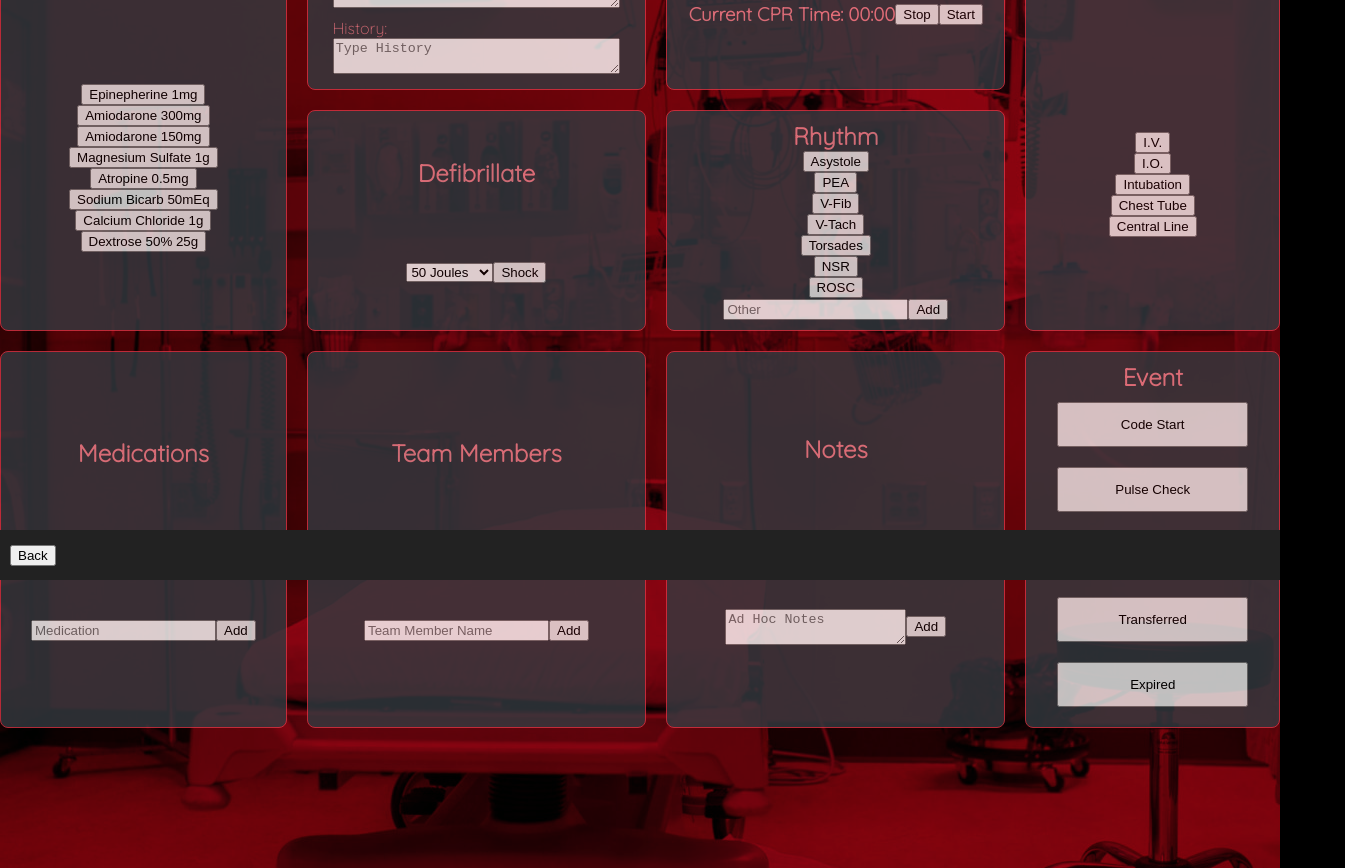
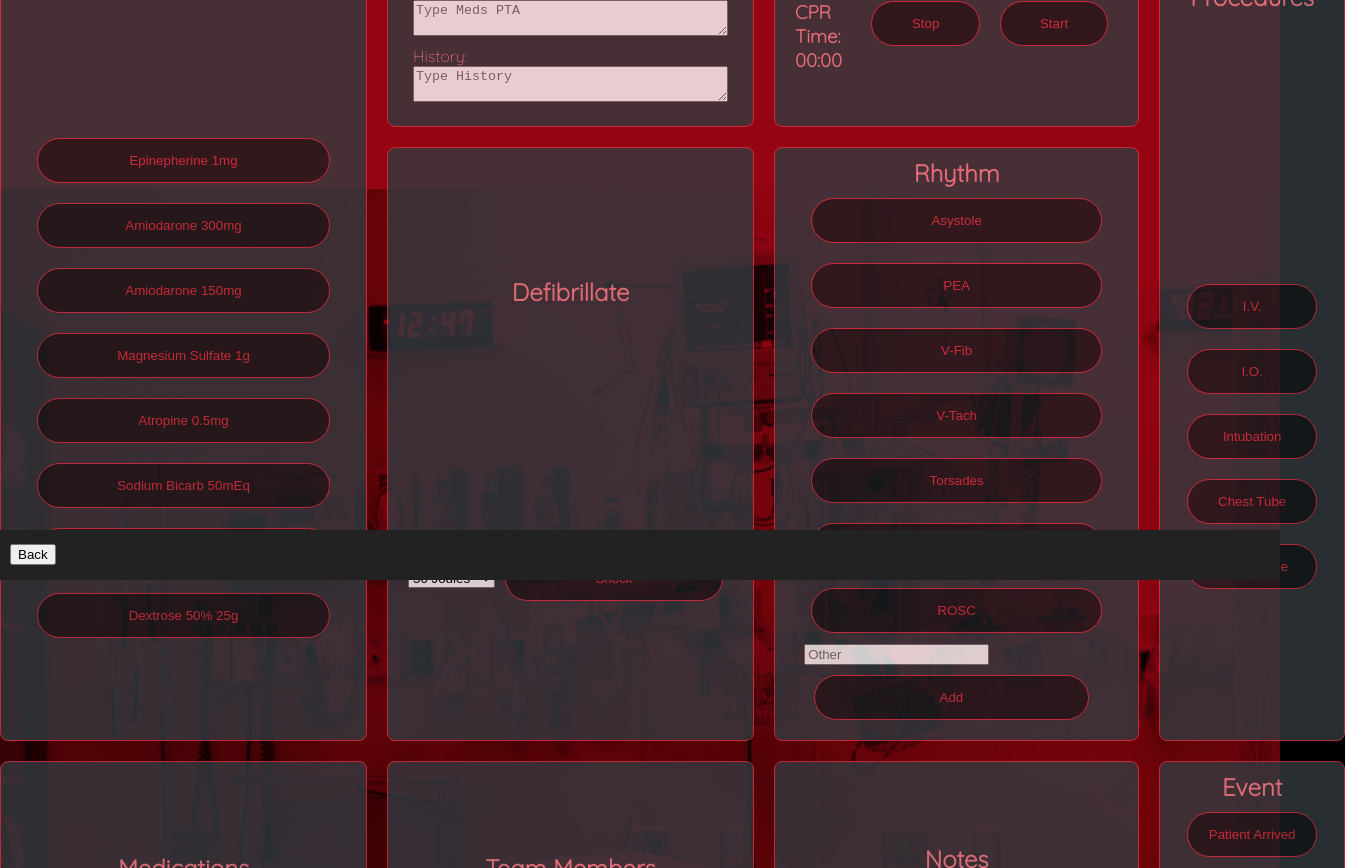
Before and after one commit to pyRN/rapid-resp, a React (Create React App) app: page /codeBlue in a window 1280 px wide. Shown: the part 220-1088 px from the top of the page, 1345 px wide, since content can reach past the window. Built offline with nearby package versions, Linux system fonts and the light colour scheme.

Commit message:
Added style to all buttons in CodeBlueContainer

```diff
--- a/src/components/CodeBlueContainer/CPR.jsx
+++ b/src/components/CodeBlueContainer/CPR.jsx
@@ -13,10 +13,18 @@ const CPR = () => {
       </div>
       <div className="card-content center row">
         <h3 className="">Current CPR Time: 00:00</h3>
-        <button className="" name="stopCpr" onClick={fnOnClick}>
+        <button
+          className="btn code-blue-btn"
+          name="stopCpr"
+          onClick={fnOnClick}
+        >
           Stop
         </button>
-        <button className="" name="startCpr" onClick={fnOnClick}>
+        <button
+          className="btn code-blue-btn"
+          name="startCpr"
+          onClick={fnOnClick}
+        >
           Start
         </button>
       </div>
--- a/src/components/CodeBlueContainer/Defibrillate.jsx
+++ b/src/components/CodeBlueContainer/Defibrillate.jsx
@@ -20,7 +20,7 @@ function Defibrillate() {
           <option value="300 Joules">300 Joules</option>
           <option value="360 Joules">360 Joules</option>
         </select>
-        <button className="" name="shock" onClick={fnOnClick}>
+        <button className="btn code-blue-btn" name="shock" onClick={fnOnClick}>
           Shock
         </button>
       </div>
--- a/src/components/CodeBlueContainer/Events.jsx
+++ b/src/components/CodeBlueContainer/Events.jsx
@@ -7,27 +7,34 @@ const Events = () => {
     event.preventDefault();
   };
 
+  const aEventNames = [
+    "Patient Arrived",
+    "Code Start",
+    "Pulse Check",
+    "R.O.S.C",
+    "Transferred",
+    "Expired",
+    ,
+  ];
+
   return (
     <div className="events-card column center card">
       <div className="card-header">
         <h2>Event</h2>
       </div>
       <div className="card-content center column">
-        <button className="code-blue-btn" onClick={fnOnClick}>
-          Code Start
-        </button>
-        <button className="code-blue-btn" onClick={fnOnClick}>
-          Pulse Check
-        </button>
-        <button className="code-blue-btn" onClick={fnOnClick}>
-          R.O.S.C
-        </button>
-        <button className="code-blue-btn" onClick={fnOnClick}>
-          Transferred
-        </button>
-        <button className="code-blue-btn" onClick={fnOnClick}>
-          Expired
-        </button>
+        {aEventNames.map((sEventName) => {
+          return (
+            <button
+              className="btn code-blue-btn"
+              name={sEventName}
+              onClick={fnOnClick}
+              key={sEventName}
+            >
+              {sEventName}
+            </button>
+          );
+        })}
       </div>
     </div>
   );
--- a/src/components/CodeBlueContainer/Medications.jsx
+++ b/src/components/CodeBlueContainer/Medications.jsx
@@ -13,7 +13,11 @@ const Medications = () => {
       </div>
       <div className="card-content center row">
         <input placeholder="Medication" />
-        <button className="" name="addMedication" onClick={fnOnClick}>
+        <button
+          className="btn code-blue-btn"
+          name="addMedication"
+          onClick={fnOnClick}
+        >
           Add
         </button>
       </div>
--- a/src/components/CodeBlueContainer/Notes.jsx
+++ b/src/components/CodeBlueContainer/Notes.jsx
@@ -11,9 +11,9 @@ const Notes = () => {
       <div className="card-header">
         <h2>Notes</h2>
       </div>
-      <div className="card-content center row">
+      <div className="card-content center column">
         <textarea className="" id="noteTextArea" placeholder="Ad Hoc Notes" />
-        <button className="" name="Note" onClick={fnOnClick}>
+        <button className="btn code-blue-btn" name="Note" onClick={fnOnClick}>
           Add
         </button>
       </div>
--- a/src/components/CodeBlueContainer/Procedures.jsx
+++ b/src/components/CodeBlueContainer/Procedures.jsx
@@ -9,7 +9,7 @@ const Procedures = () => {
       </div>
       <div className="card-content center column">
         <button
-          className=""
+          className="btn code-blue-btn"
           name="I.V."
           key="I.V."
           data-toggle="modal"
@@ -18,7 +18,7 @@ const Procedures = () => {
           I.V.
         </button>
         <button
-          className=""
+          className="btn code-blue-btn"
           name="I.O."
           key="I.O."
           data-toggle="modal"
@@ -27,7 +27,7 @@ const Procedures = () => {
           I.O.
         </button>
         <button
-          className=""
+          className="btn code-blue-btn"
           name="Intubation"
           key="Intubation"
           data-toggle="modal"
@@ -36,7 +36,7 @@ const Procedures = () => {
           Intubation
         </button>
         <button
-          className=""
+          className="btn code-blue-btn"
           name="Chest Tube"
           key="Chest Tube"
           data-toggle="modal"
@@ -45,7 +45,7 @@ const Procedures = () => {
           Chest Tube
         </button>
         <button
-          className="b"
+          className="btn code-blue-btn"
           name="Central Line"
           key="Central Line"
           data-toggle="modal"
--- a/src/components/CodeBlueContainer/QuickMeds.jsx
+++ b/src/components/CodeBlueContainer/QuickMeds.jsx
@@ -37,7 +37,7 @@ const QuickMeds = () => {
         {aQuickMedicationNames.map((sMedicationName) => {
           return (
             <button
-              className=""
+              className="btn code-blue-btn"
               name={sMedicationName}
               onClick={fnOnClick}
               key={sMedicationName}
--- a/src/components/CodeBlueContainer/Rhythm.jsx
+++ b/src/components/CodeBlueContainer/Rhythm.jsx
@@ -26,7 +26,7 @@ const Rhythm = () => {
         {aRhythms.map((sRhythm) => {
           return (
             <button
-              className=""
+              className="btn code-blue-btn"
               name={sRhythm}
               onClick={fnOnClick}
               key={sRhythm}
@@ -37,7 +37,11 @@ const Rhythm = () => {
         })}
         <div>
           <input placeholder="Other" />
-          <button className="" name="Other" onClick={fnOnClick}>
+          <button
+            className="btn code-blue-btn"
+            name="Other"
+            onClick={fnOnClick}
+          >
             Add
           </button>
         </div>
--- a/src/components/CodeBlueContainer/Team.jsx
+++ b/src/components/CodeBlueContainer/Team.jsx
@@ -13,7 +13,11 @@ const Team = () => {
       </div>
       <div className="card-content center row">
         <input placeholder="Team Member Name" />
-        <button className="" name="addTeamMember" onClick={fnOnClick}>
+        <button
+          className="btn code-blue-btn"
+          name="addTeamMember"
+          onClick={fnOnClick}
+        >
           Add
         </button>
       </div>
```
